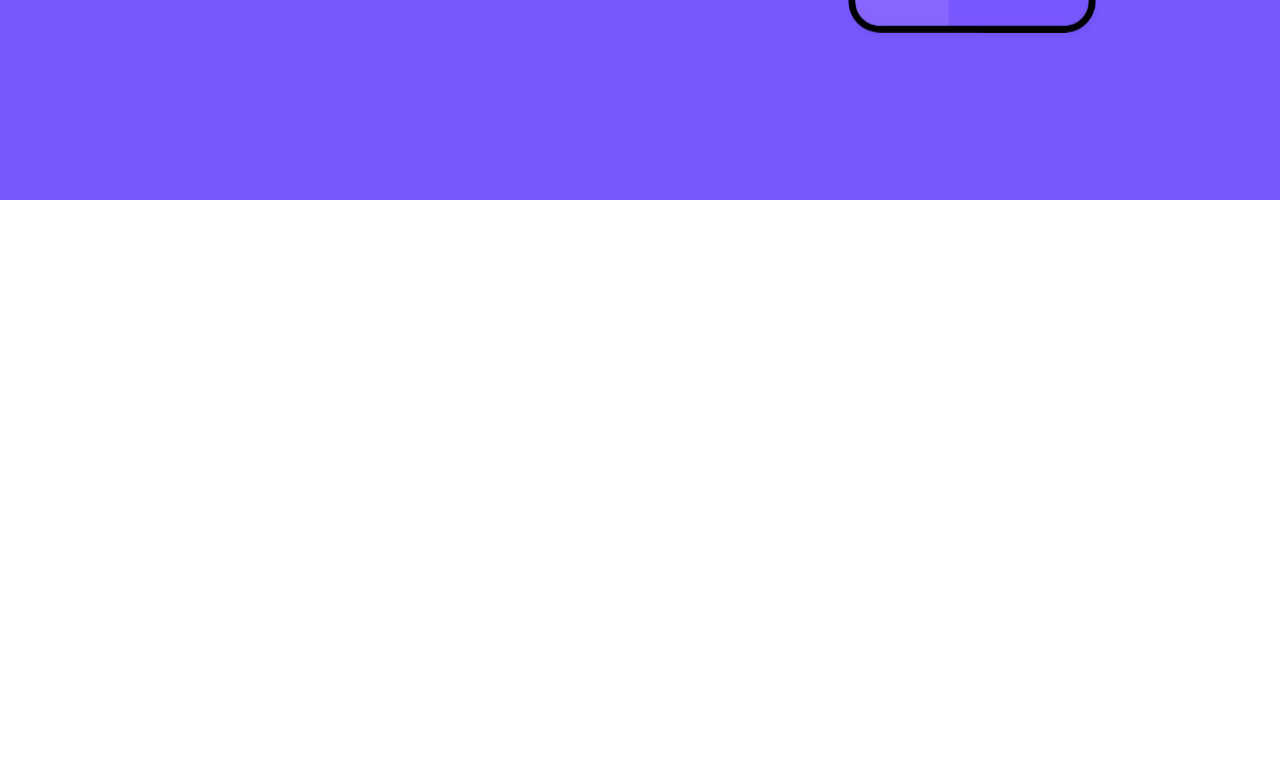
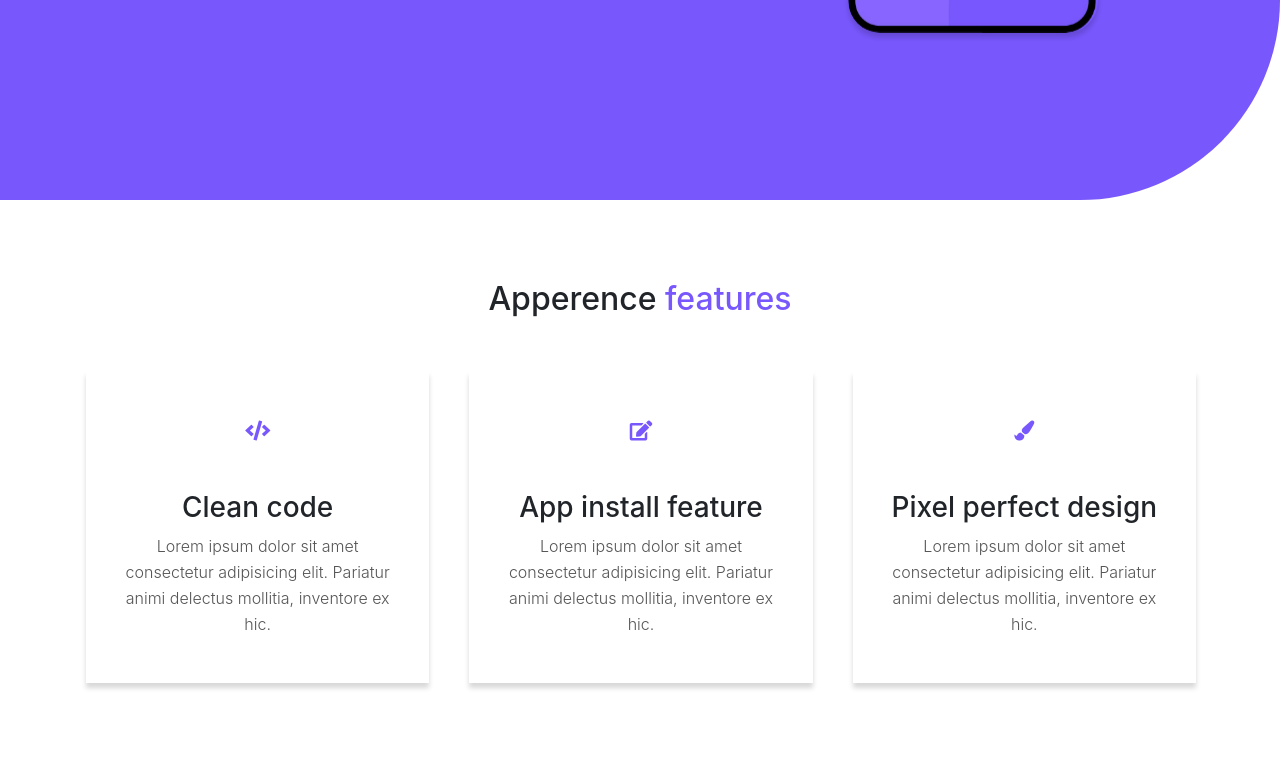
Before and after one commit to m-ahasanul/shala-app, a plain HTML site: page index.html in a window 1280 px wide. Shown: the part 606-1384 px from the top of the page. Before the commit the page ends 806 px from the top, so only its background shows below. Drawn offline with Linux system fonts and the light colour scheme.

Commit message:
done adding

```diff
--- a/css/style.css
+++ b/css/style.css
@@ -12,7 +12,7 @@
     --main-color-to-dark-color: var(--main-color);
     --dark-color-to-main-color: var(--bg-dark);
     --shadow-black-100: 0 5px 5px rgba(0,0,0,0.1);
-    --shadow-black-300: 0 5px 5px rgba(0,0,0,0.03);
+    --shadow-black-300: 0 5px 5px rgba(0, 0, 4, 0.158);
     --black-900: #000000;
     --black-400: #555555;
     --black-100: #f7f7f7;
@@ -162,6 +162,7 @@
     background-color: var(--main-color);
     position: relative;
     z-index: 1;
+    border-radius: 0 0 200px 0;
 }
 
 .home-text h1{
@@ -232,3 +233,76 @@
 }
 
 /* video popup style */
+
+/* features style */
+.section-padding{
+    padding: 80px 0;
+}
+
+.section-heading h2{
+    padding-bottom: 30px;
+}
+
+.section-heading h2 span{
+    color: var(--main-color);
+}
+
+.feature-item{
+    box-shadow: var(--shadow-black-300);
+    margin: 15px;
+    padding: 30px;
+    text-align: center;
+}
+
+.feature-item p{
+    color: var(--black-400);
+    font-weight: 300;
+    line-height: 26px;
+}
+
+.icon{
+    height: 60px;
+    width: 60px;
+    margin: 0 auto 30px;
+    text-align: center;
+    font-size: 30px;
+    color: var(--main-color);
+    position: relative;
+    z-index: -1;
+}
+
+.icon::before{
+    content: '';
+    position: absolute;
+    left: 100%;
+    top: 0;
+    width: 100%;
+    height: 100%;
+    background-color: var(--main-color);
+    transition: all 0.5s ease;
+    z-index: -1;
+    opacity: 0;
+}
+
+.feature-item:hover .icon{
+    color: var(--black-100);
+    font-size: 20px;
+}
+
+.feature-item:hover .icon::before{
+    left: 0;
+    border-radius: 50%;
+    opacity: 1;
+}
+
+.icon i{
+    line-height: 60px;
+    font-size: 16px;
+    font-size: 20px;
+    padding-bottom: 20px;
+}
+.icon h3{
+    font-size: 22px;
+    margin: 0 0 20px;
+    text-transform: capitalize;
+}
--- a/index.html
+++ b/index.html
@@ -84,6 +84,45 @@
   <!-- video Popup Start -->
 
 
+  <!-- Features section start  -->
+  <div class="features section-padding">
+    <div class="container">
+      <div class="row justify-content-center">
+        <div class="section-heading">
+          <h2>Apperence <span>features</span></h2>
+        </div>
+        </div>
+
+        <div class="row">
+          <div class=" owl-carousel feature-carosel">
+            <div class="feature-item">
+              <div class="icon"><i class="fas fa-code"></i></div>
+              <h3>Clean code</h3>
+              <p>Lorem ipsum dolor sit amet consectetur adipisicing elit. Pariatur animi delectus mollitia, inventore ex hic. </p>
+            </div>
+
+            <div class="feature-item">
+              <div class="icon"><i class="fas fa-edit"></i></div>
+              <h3>App install feature</h3>
+              <p>Lorem ipsum dolor sit amet consectetur adipisicing elit. Pariatur animi delectus mollitia, inventore ex hic.</p>
+            </div>
+
+            <div class="feature-item">
+             <div class="icon"> <i class="fas fa-paint-brush"></i></div>
+              <h3>Pixel perfect design</h3>
+              <p>Lorem ipsum dolor sit amet consectetur adipisicing elit. Pariatur animi delectus mollitia, inventore ex hic.</p>
+            </div>
+          </div>
+          </div>
+
+      </div>
+    </div>
+  </div>
+
+  <!-- Features section stop -->
+
+
+
 
 
 
--- a/js/main.js
+++ b/js/main.js
@@ -0,0 +1,16 @@
+$('.feature-carosel').owlCarousel({
+    loop:true,
+    margin:10,
+    responsiveClass:true,
+    responsive:{
+        0:{
+            items:3,
+        },
+        600:{
+            items:3,
+        },
+        1000:{
+            items:3,
+        }
+    }
+})
```
